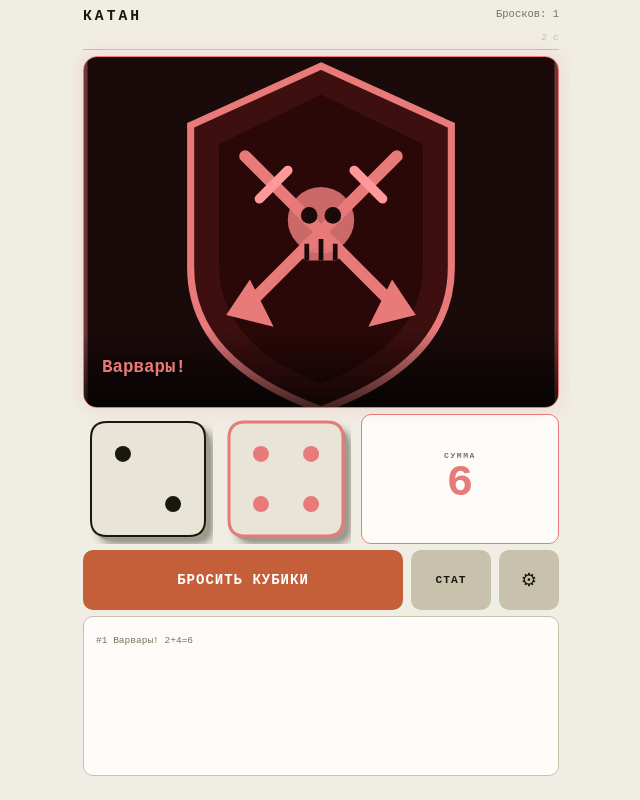
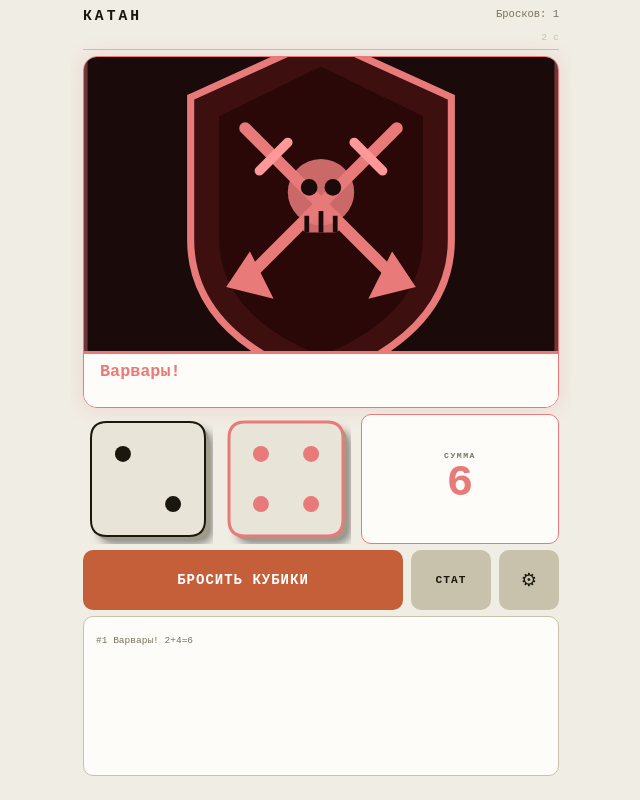
Before and after one commit to HalatsynZakhar/Catan, a website built with Vite: page webapp/index.html in a window 1280 px wide. Both pictures are taken after a click on the button "БРОСИТЬ КУБИКИ". Shown: the whole page, without its empty margins (319-959 px from the left). Built offline with nearby package versions, Linux system fonts and the light colour scheme.

Commit message:
feat: rename events, solid caption bar below image

```diff
--- a/webapp/app.js
+++ b/webapp/app.js
@@ -2,12 +2,12 @@
 
 // ── Data ─────────────────────────────────────────────────────
 const EVENTS = [
-  { name: 'Жёлтая овца',    sub: 'ткань',  color: '#E8C97A', imgBase: 'Yellow'  },
-  { name: 'Синий камень',   sub: 'монеты', color: '#7A9FE8', imgBase: 'Blue'    },
-  { name: 'Зелёная бумага', sub: 'дерево', color: '#7AE8A3', imgBase: 'Green'   },
-  { name: 'Варвары!',       sub: '',       color: '#E87A7A', imgBase: null       },
-  { name: 'Варвары!',       sub: '',       color: '#E87A7A', imgBase: null       },
-  { name: 'Варвары!',       sub: '',       color: '#E87A7A', imgBase: null       },
+  { name: 'Торговля', sub: 'Ткань (Шерсть)', color: '#E8C97A', imgBase: 'Yellow' },
+  { name: 'Политика', sub: 'Монеты (Руда)',   color: '#7A9FE8', imgBase: 'Blue'   },
+  { name: 'Учёность', sub: 'Бумага (Дерево)', color: '#7AE8A3', imgBase: 'Green'  },
+  { name: 'Варвары!', sub: '',                color: '#E87A7A', imgBase: null      },
+  { name: 'Варвары!', sub: '',                color: '#E87A7A', imgBase: null      },
+  { name: 'Варвары!', sub: '',                color: '#E87A7A', imgBase: null      },
 ];
 
 // Фиксированные цвета кубиков (независимо от события)
@@ -284,13 +284,15 @@ function updateEventUI(event, d2, total) {
   const subEl         = document.getElementById('event-sub');
   const imgEl         = document.getElementById('event-img');
   const sectionEl     = document.getElementById('event-section');
+  const captionEl     = document.getElementById('event-caption');
   const placeholderEl = document.getElementById('event-placeholder');
   const sumEl         = document.getElementById('sum-value');
-  const sumBlock      = document.querySelector('.sum-block');
+  const sumBlock      = document.getElementById('sum-block');
 
   nameEl.textContent = isBarbarians ? 'Варвары!' : `${event.name} (${d2})`;
   nameEl.style.color = event.color;
-  subEl.textContent  = event.sub ? `(${event.sub})` : '\u00A0';
+  subEl.textContent  = event.sub || '\u00A0';
+  subEl.style.color  = event.color;
 
   imgEl.src = event.imgBase
     ? `/images/${event.imgBase}${d2}.png`
@@ -298,11 +300,12 @@ function updateEventUI(event, d2, total) {
   imgEl.classList.add('shown');
   placeholderEl.classList.add('hidden');
 
-  sectionEl.style.borderColor = event.color;
-  sectionEl.style.boxShadow   = `0 0 20px ${event.color}33`;
+  sectionEl.style.borderColor    = event.color;
+  sectionEl.style.boxShadow      = `0 0 20px ${event.color}33`;
+  captionEl.style.borderTopColor = event.color;
 
-  sumEl.textContent       = String(total);
-  sumEl.style.color       = event.color;
+  sumEl.textContent          = String(total);
+  sumEl.style.color          = event.color;
   sumBlock.style.borderColor = event.color;
 }
 
--- a/webapp/index.html
+++ b/webapp/index.html
@@ -26,11 +26,11 @@
 
     <!-- ── Event image (large) ── -->
     <div id="event-section" class="event-section">
-      <img id="event-img" class="event-img" src="" alt="">
-      <div class="event-placeholder" id="event-placeholder">
-        <span>КАТАН</span>
+      <div class="event-img-wrap">
+        <img id="event-img" class="event-img" src="" alt="">
+        <div class="event-placeholder" id="event-placeholder"><span>КАТАН</span></div>
       </div>
-      <div class="event-overlay">
+      <div class="event-caption" id="event-caption">
         <div id="event-name" class="event-name">Нажмите кнопку</div>
         <div id="event-sub" class="event-sub">чтобы начать</div>
       </div>
--- a/webapp/style.css
+++ b/webapp/style.css
@@ -84,16 +84,24 @@ html, body {
 /* ── Divider ── */
 .divider { height: 1px; background: var(--border); flex-shrink: 0; }
 
-/* ── Event section: large image ── */
+/* ── Event section: image + caption ── */
 .event-section {
-  position: relative;
-  width: 100%;
+  display: flex;
+  flex-direction: column;
   flex: 0 0 44vh;
   border-radius: 14px;
   overflow: hidden;
-  background: var(--panel);
   border: 1px solid var(--border);
   transition: border-color 0.3s ease, box-shadow 0.3s ease;
+}
+
+/* Image area fills all space above caption */
+.event-img-wrap {
+  position: relative;
+  flex: 1;
+  min-height: 0;
+  background: var(--panel);
+  overflow: hidden;
 }
 
 .event-img {
@@ -107,7 +115,6 @@ html, body {
 
 .event-img.shown { opacity: 1; }
 
-/* Placeholder text shown before first roll */
 .event-placeholder {
   position: absolute;
   inset: 0;
@@ -124,34 +131,32 @@ html, body {
 
 .event-placeholder.hidden { opacity: 0; }
 
-/* Text overlay at bottom of image */
-.event-overlay {
-  position: absolute;
-  bottom: 0;
-  left: 0;
-  right: 0;
-  padding: 28px 18px 14px;
-  background: linear-gradient(transparent, rgba(0, 0, 0, 0.72));
-  pointer-events: none;
+/* Caption bar — solid background, always readable */
+.event-caption {
+  flex-shrink: 0;
+  background: var(--panel);
+  border-top: 3px solid var(--border);
+  padding: 8px 16px 9px;
+  transition: border-color 0.25s ease, background 0.25s ease;
 }
 
 .event-name {
-  font-size: 1.25rem;
+  font-size: 1.2rem;
   font-weight: bold;
-  color: #E8C97A;
-  text-shadow: 0 1px 6px rgba(0, 0, 0, 0.6);
+  color: var(--gold);
   transition: color 0.25s ease;
   white-space: nowrap;
   overflow: hidden;
   text-overflow: ellipsis;
+  line-height: 1.2;
 }
 
 .event-sub {
-  font-size: 0.88rem;
-  color: rgba(255, 255, 255, 0.82);
+  font-size: 0.82rem;
+  color: var(--dim);
   margin-top: 2px;
-  text-shadow: 0 1px 4px rgba(0, 0, 0, 0.5);
   transition: color 0.25s ease;
+  line-height: 1.2;
 }
 
 /* ── Dice + Sum row ── */
```
